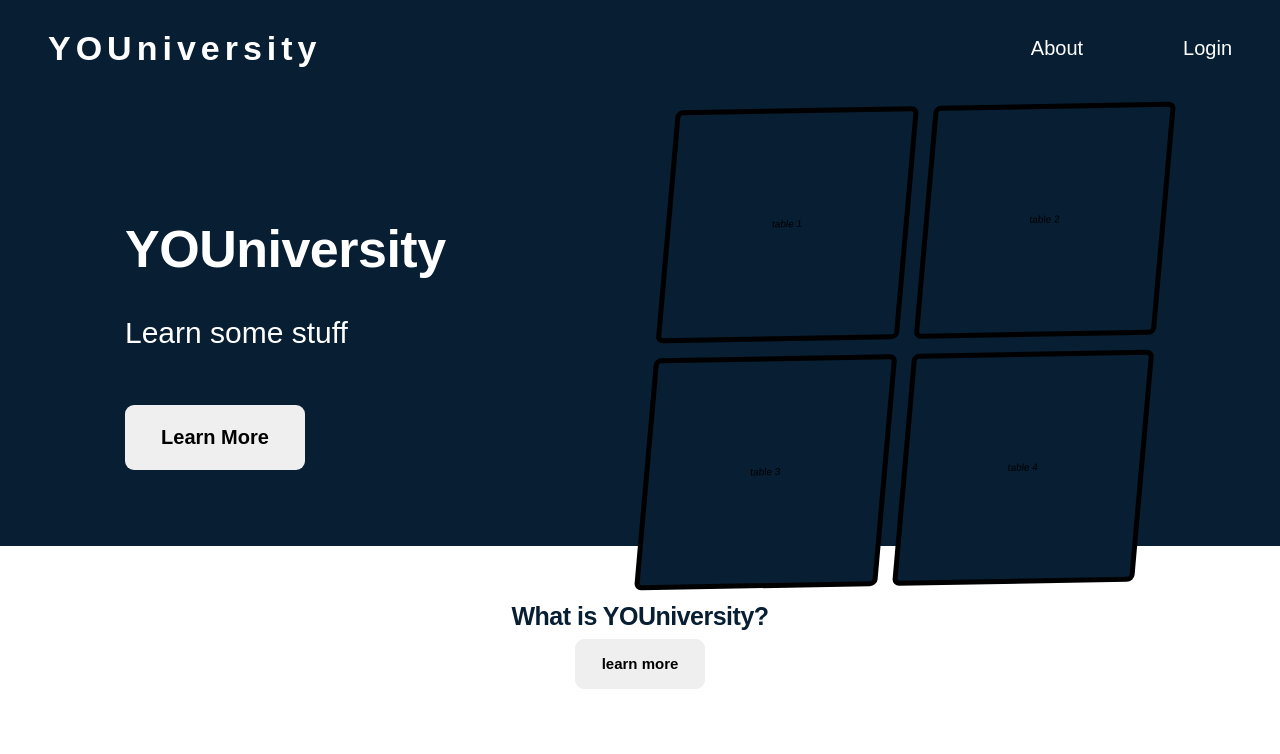
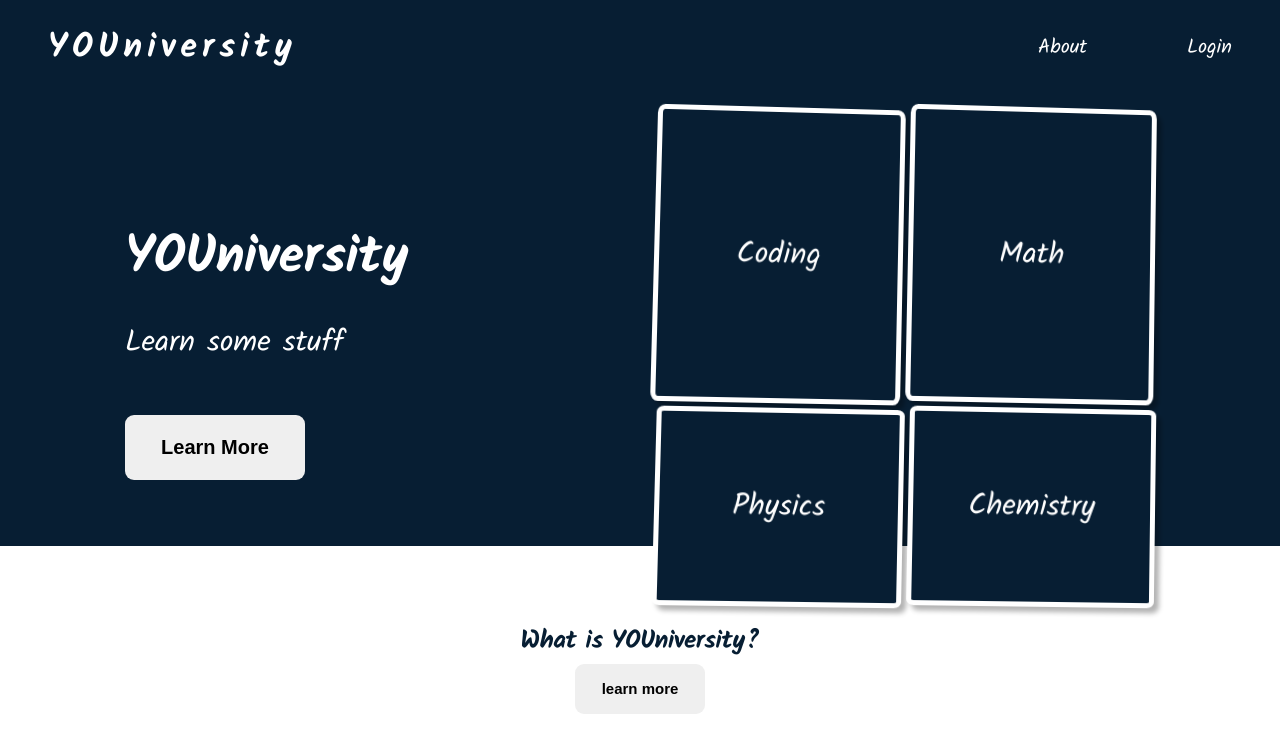
Before and after one commit to talhaMah56/YOUniversity, a React (Create React App) app: page / in a window 1280 px wide. Shown: the top 754 px of the page. Built offline with nearby package versions, Linux system fonts and the light colour scheme.

Commit message:
sorted some homepage styles

```diff
--- a/public/index.html
+++ b/public/index.html
@@ -1,6 +1,12 @@
 <!DOCTYPE html>
 <html lang="en">
   <head>
+    <link rel="preconnect" href="https://fonts.googleapis.com" />
+    <link rel="preconnect" href="https://fonts.gstatic.com" crossorigin />
+    <link
+      href="https://fonts.googleapis.com/css2?family=Kalam:wght@300;400;700&display=swap"
+      rel="stylesheet"
+    />
     <meta charset="utf-8" />
     <link rel="icon" href="%PUBLIC_URL%/favicon.ico" />
     <meta name="viewport" content="width=device-width, initial-scale=1" />
--- a/src/components/HeroTable.tsx
+++ b/src/components/HeroTable.tsx
@@ -1,12 +1,22 @@
 import React from "react";
+import { useNavigate } from "react-router-dom";
 
 export const HeroTable: React.FC = () => {
+  const navigate = useNavigate();
   return (
     <div className="hero-table">
-      <div className="hero-table-element">table 1</div>
-      <div className="hero-table-element">table 2</div>
-      <div className="hero-table-element">table 3</div>
-      <div className="hero-table-element">table 4</div>
+      <div className="hero-table-element" onClick={() => navigate("coding")}>
+        Coding
+      </div>
+      <div className="hero-table-element" onClick={() => navigate("math")}>
+        Math
+      </div>
+      <div className="hero-table-element" onClick={() => navigate("physics")}>
+        Physics
+      </div>
+      <div className="hero-table-element" onClick={() => navigate("chemistry")}>
+        Chemistry
+      </div>
     </div>
   );
 };
--- a/src/index.css
+++ b/src/index.css
@@ -22,7 +22,7 @@ html {
 }
 
 body {
-  font-family: sans-serif;
+  font-family: Kalam, sans-serif;
   line-height: 1;
   font-weight: 400;
   color: #fff;
@@ -136,32 +136,49 @@ body {
 }
 
 .cta-button:hover {
-  color: var(--grey-2);
   background-color: transparent;
-  box-shadow: inset 0 0 0 0.4rem var(--grey-2);
+  color: black;
+  box-shadow: inset 0 0 0 0.4rem black;
 }
 
 .hero-table {
   display: grid;
   grid-template-columns: 1fr 1fr;
-  grid-template-rows: 1fr 1fr;
-  gap: 1.5rem;
+  grid-template-rows: 1.5fr 1fr;
+  gap: 0.5rem;
   width: 50rem;
-  height: 48rem;
-  transform: skew(-5deg, -1deg);
+  perspective: 700px;
 
   color: black;
+}
+
+.hero-table:nth-child(1),
+.hero-table:nth-child(2) {
+  height: 50rem;
+}
+
+.hero-table div {
+  transform: rotate3d(5, 5, 5, 2deg);
+  box-shadow: 5px 5px 5px rgba(0, 0, 0, 0.3);
 }
 
 .hero-table-element {
   display: flex;
   justify-content: center;
   align-items: center;
+  background-color: var(--primary);
+  border: 0.5rem solid #fff;
+  color: #fff;
 
-  background-color: var(--primary);
-  border: 0.5rem solid black;
+  font-size: 3rem;
 
   border-radius: 3%;
+  transition: all 500ms;
+  transform-style: preserve-3d;
+}
+
+.hero-table-element:hover {
+  transform: rotateY(190deg);
 }
 
 .learn-more {
@@ -170,7 +187,7 @@ body {
   align-items: center;
   flex-direction: column;
   gap: 1rem;
-  height: calc(100vh - 60rem);
+  height: calc(100vh - 55rem);
   width: 100%;
 }
 
@@ -185,6 +202,11 @@ body {
   border: none;
 
   transition: all 300ms;
+}
+
+.learn-more-button:hover {
+  color: white;
+  background-color: black;
 }
 
 .subject-component {
@@ -265,7 +287,7 @@ body {
   color: black;
 
   padding: 2.5rem 2rem;
-  font-size: 2.0rem;
+  font-size: 2rem;
 }
 
 .sub-header {
@@ -281,6 +303,6 @@ body {
   width: 20rem;
 }
 
-#lil-graph{
+#lil-graph {
   width: 25rem;
 }
--- a/src/screens/HomeScreen/HomeScreen.tsx
+++ b/src/screens/HomeScreen/HomeScreen.tsx
@@ -11,20 +11,6 @@ export const HomeScreen: React.FC = () => {
         <h1 className="heading-secondary">What is YOUniversity?</h1>
         <button className="learn-more-button">learn more</button>
       </div>
-      <div className="subject-table">
-        <CardComponent title="Math" path="/math" color="red">
-          <p>this is math</p>
-        </CardComponent>
-        <CardComponent title="Coding" path="/coding" color="gray">
-          <p>this is coding</p>
-        </CardComponent>
-        <CardComponent title="Chemistry" path="/chemistry" color="yellow">
-          <p>this is chemistry</p>
-        </CardComponent>
-        <CardComponent title="Physics" path="/physics" color="blue">
-          <p>this is physics</p>
-        </CardComponent>
-      </div>
     </>
   );
 };
```
